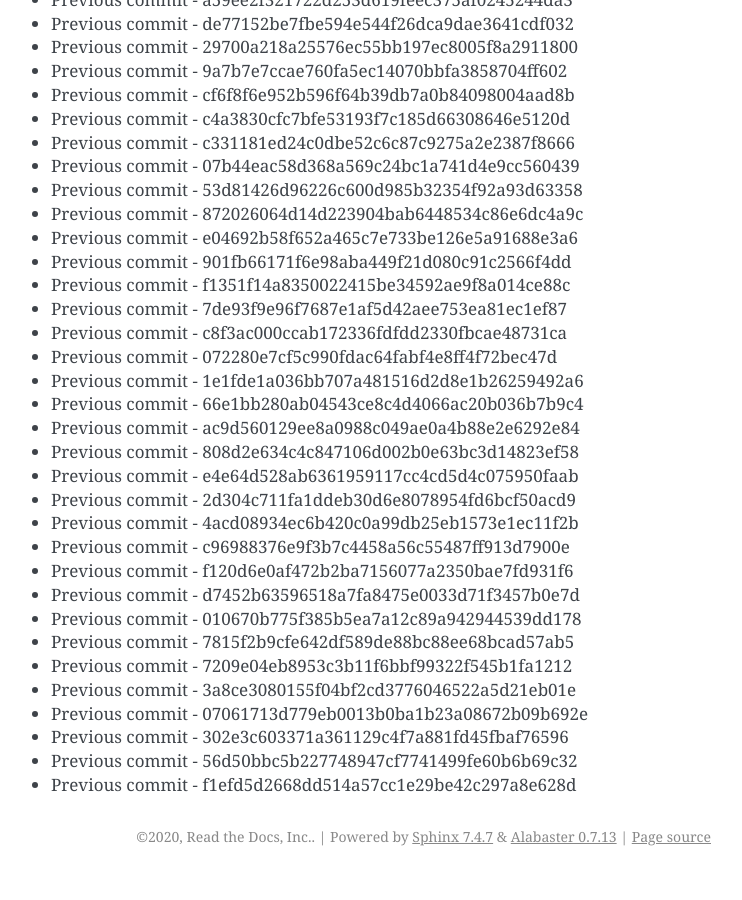
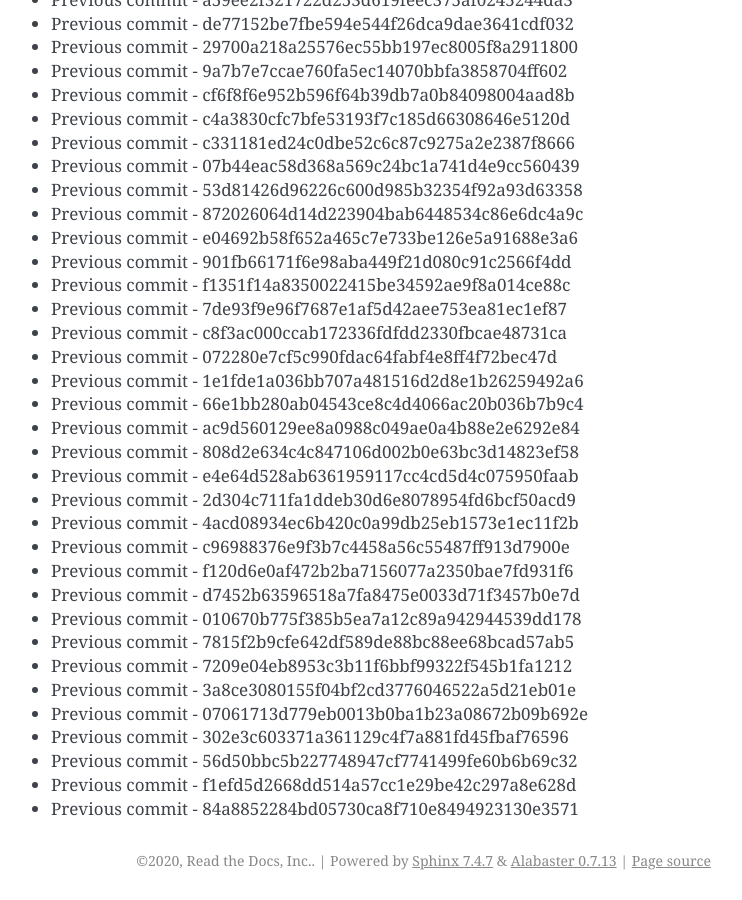
Before and after one commit to readthedocs/rtd-git-stresstest, a Sphinx documentation site: the page built from docs/updates.rst, in a window 1280 px wide and 900 px high, scrolled down 38350 px. Shown: the whole window, without its empty margins (399-1141 px from the left). Built offline with Sphinx 7.4.7, drawn with Linux system fonts in a browser that asks for light colours; before the commit the page ends 39226 px from its top, so only the background shows below that.

Commit message:
Generating commit from previous: 84a8852284bd05730ca8f710e8494923130e3571

```diff
--- a/docs/updates.rst
+++ b/docs/updates.rst
@@ -1643,3 +1643,4 @@ It can be tested for any performance characteristics.
 * Previous commit - 302e3c603371a361129c4f7a881fd45fbaf76596
 * Previous commit - 56d50bbc5b227748947cf7741499fe60b6b69c32
 * Previous commit - f1efd5d2668dd514a57cc1e29be42c297a8e628d
+* Previous commit - 84a8852284bd05730ca8f710e8494923130e3571
```
